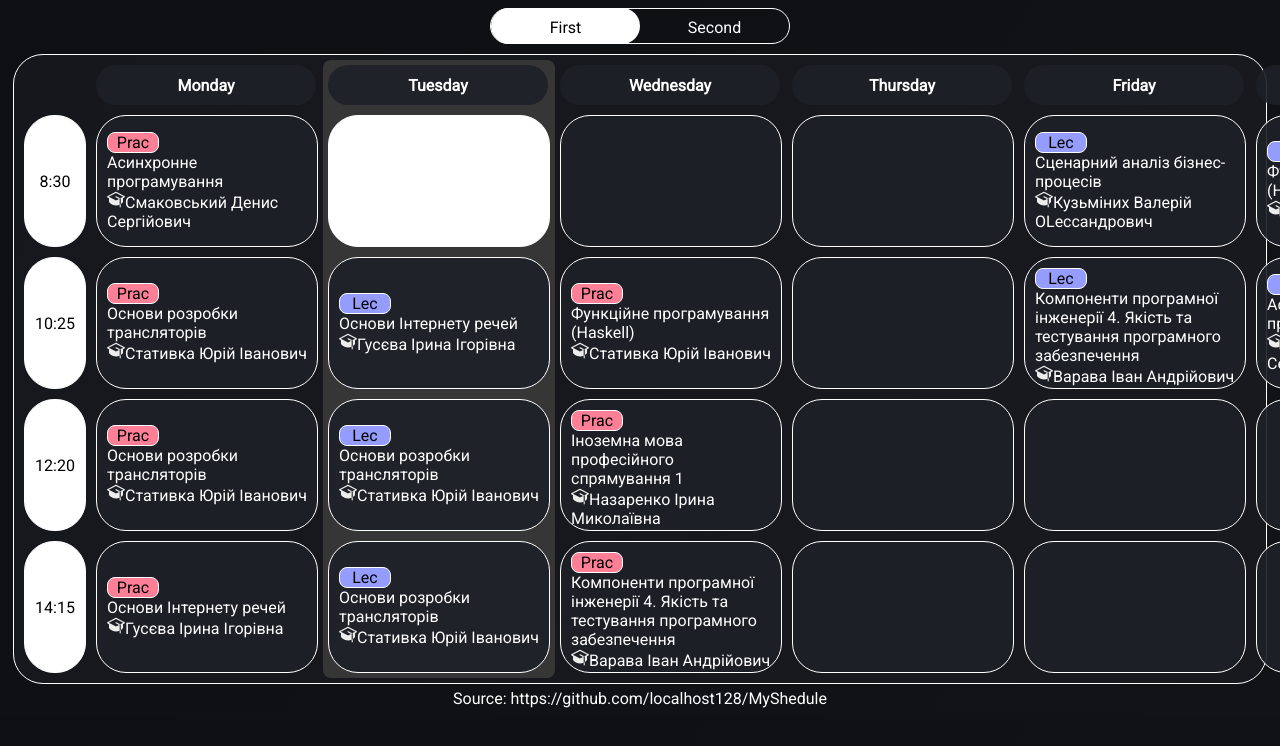
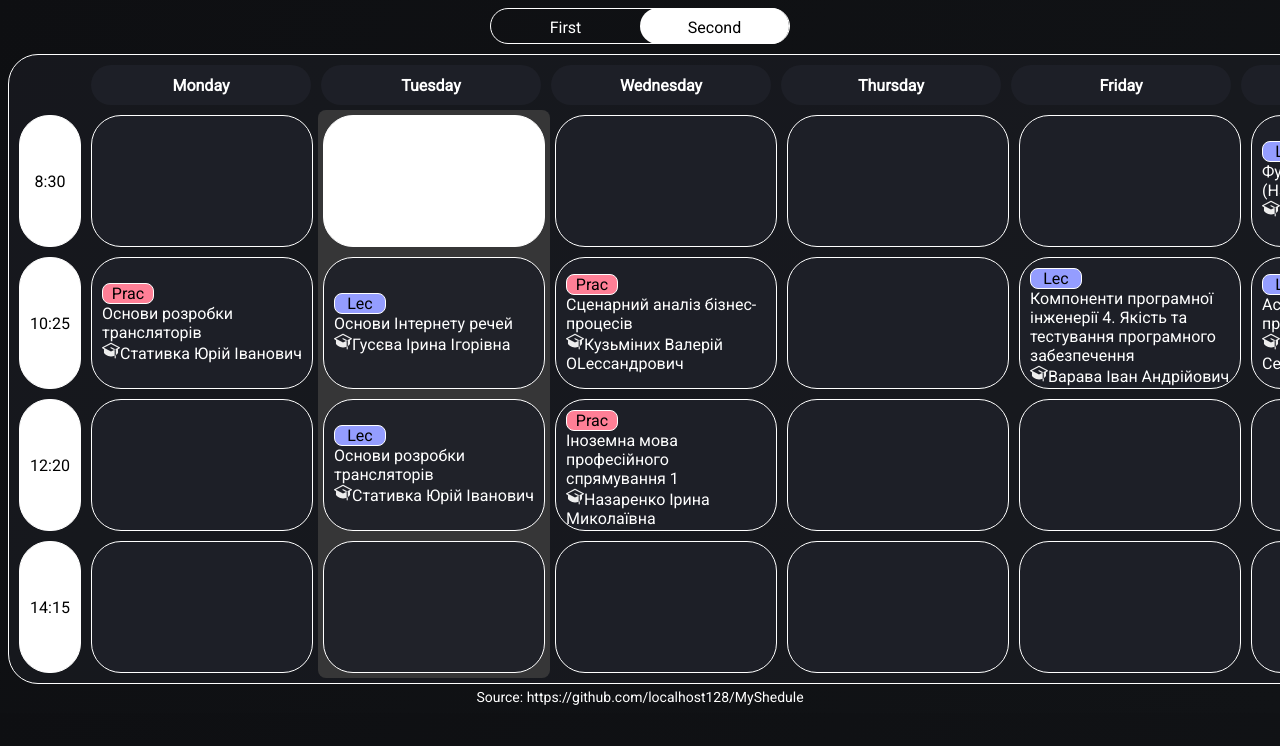
Before and after one commit to localhost128/MyShedule, a plain HTML site: page index.html in a window 1280 px wide. Shown: the top 746 px of the page. Drawn offline with nearby package versions, Linux system fonts and the light colour scheme.

Commit message:
change structure of html; add week changing by date

```diff
--- a/index.html
+++ b/index.html
@@ -10,107 +10,101 @@
 	<script src="https://ajax.googleapis.com/ajax/libs/jquery/3.6.1/jquery.min.js"></script>
 </head>
 <body>
-	<div class="weeks"><a id="firstWeek" class="week current-week" onclick="changeWeek('first')">First</a><a id="secondWeek" class="week" onclick="changeWeek('second')">Second</a></div>
-	<div id="first" class="main">
+	<div class="weeks"><a id="firstWeek" class="week" onclick="changeWeek('first')">First</a><a id="secondWeek" class="week" onclick="changeWeek('second')">Second</a></div>
+
+	<div class="main">
 		<div class="column time">
 			<div class="cell weekday"></div>
-			<div class="cell"><div> 8:30</div></div>
+			<div class="cell"><div>8:30</div></div>
 			<div class="cell"><div>10:25</div></div>
 			<div class="cell"><div>12:20</div></div>
 			<div class="cell"><div>14:15</div></div>
 		</div>
+		<div class="table-container">
+			<div class="weekdays">
+				<div class="cell weekday">Monday</div>
+				<div class="cell weekday">Tuesday</div>
+				<div class="cell weekday">Wednesday</div>
+				<div class="cell weekday">Thursday</div>
+				<div class="cell weekday">Friday</div>
+				<div class="cell weekday">Saturday</div>
+			</div>
+			<div id="first" class="table">
 				<div class="column">
-			<div class="cell weekday"><div>Monday</div></div>
 					<div class="cell"><a href="https://meet.google.com/tkv-jfru-ykg"><div class="type prac">Prac</div><div class="lesson">Асинхронне програмування</div><div class="teacher"><img src="teacher.svg">Смаковський Денис Сергійович</div></a></div>
 					<div class="cell"><a href="https://meet.google.com/qrh-pgko-nzn"><div class="type prac">Prac</div><div class="lesson">Основи розробки трансляторів</div><div class="teacher"><img src="teacher.svg">Стативка Юрій Іванович</div></a></div>
 					<div class="cell"><a href="https://meet.google.com/qrh-pgko-nzn"><div class="type prac">Prac</div><div class="lesson">Основи розробки трансляторів</div><div class="teacher"><img src="teacher.svg">Стативка Юрій Іванович</div></a></div>
 					<div class="cell"><a href="#"><div class="type prac">Prac</div><div class="lesson">Основи Інтернету речей</div><div class="teacher"><img src="teacher.svg">Гусєва Ірина Ігорівна</div></a></div>
 				</div>
 				<div class="column">
-			<div class="cell weekday"><div>Tuesday</div></div>
 					<div class="cell"></div>
 					<div class="cell"><a href="https://meet.google.com/ery-usyn-xvz"><div class="type lec">Lec</div><div class="lesson">Основи Інтернету речей</div><div class="teacher"><img src="teacher.svg">Гусєва Ірина Ігорівна</div></a></div>
 					<div class="cell"><a href="https://meet.google.com/qrh-pgko-nzn"><div class="type lec">Lec</div><div class="lesson">Основи розробки трансляторів</div><div class="teacher"><img src="teacher.svg">Стативка Юрій Іванович</div></a></div>
 					<div class="cell"><a href="https://meet.google.com/qrh-pgko-nzn"><div class="type lec">Lec</div><div class="lesson">Основи розробки трансляторів</div><div class="teacher"><img src="teacher.svg">Стативка Юрій Іванович</div></a></div>
 				</div>
 				<div class="column">
-			<div class="cell weekday"><div>Wednesday</div></div>
 					<div class="cell"></div>
 					<div class="cell"><a href="https://meet.google.com/eon-apra-bqs"><div class="type prac">Prac</div><div class="lesson">Функційне програмування (Haskell)</div><div class="teacher"><img src="teacher.svg">Стативка Юрій Іванович</div></a></div>
 					<div class="cell"><a href="#"><div class="type prac">Prac</div><div class="lesson">Іноземна мова професійного спрямування 1</div><div class="teacher"><img src="teacher.svg">Назаренко Ірина Миколаївна</div></a></div>
 					<div class="cell"><a href="#"><div class="type prac">Prac</div><div class="lesson">Компоненти програмної інженерії 4. Якість та тестування програмного забезпечення</div><div class="teacher"><img src="teacher.svg">Варава Іван Андрійович</div></a></div>
 				</div>
 				<div class="column">
-			<div class="cell weekday"><div>Thursday</div></div>
 					<div class="cell"></div>
 					<div class="cell"></div>
 					<div class="cell"></div>
 					<div class="cell"></div>
 				</div>
 				<div class="column">
-			<div class="cell weekday"><div>Friday</div></div>
 					<div class="cell"><a href="#"><div class="type lec">Lec</div><div class="lesson">Сценарний аналіз бізнес-процесів</div><div class="teacher"><img src="teacher.svg">Кузьміних Валерій ОLecсандрович</div></a></div>
 					<div class="cell"><a href="#"><div class="type lec">Lec</div><div class="lesson">Компоненти програмної інженерії 4. Якість та тестування програмного забезпечення</div><div class="teacher"><img src="teacher.svg">Варава Іван Андрійович</div></a></div>
 					<div class="cell"></div>
 					<div class="cell"></div>
 				</div>
 				<div class="column">
-			<div class="cell weekday"><div>Saturday</div></div>
 					<div class="cell"><a href="https://meet.google.com/eon-apra-bqs"><div class="type lec">Lec</div><div class="lesson">Функційне програмування (Haskell)</div><div class="teacher"><img src="teacher.svg">Стативка Юрій Іванович</div></a></div>
 					<div class="cell"><a href="https://meet.google.com/jpm-onsy-zbj"><div class="type lec">Lec</div><div class="lesson">Асинхронне програмування</div><div class="teacher"><img src="teacher.svg">Смаковський Денис Сергійович</div></a></div>
 					<div class="cell"></div>
 					<div class="cell"></div>
 				</div>
 			</div>
-	<div id="second" class="main hide">
-		<div class="column time">
-			<div class="cell weekday"></div>
-			<div class="cell"><div> 8:30</div></div>
-			<div class="cell"><div>10:25</div></div>
-			<div class="cell"><div>12:20</div></div>
-			<div class="cell"><div>14:15</div></div>
-		</div>
+			<div id="second" class="table">
 				<div class="column">
-			<div class="cell weekday"><div>Monday</div></div>
 					<div class="cell"></div>
 					<div class="cell"><a href="https://meet.google.com/qrh-pgko-nzn"><div class="type prac">Prac</div><div class="lesson">Основи розробки трансляторів</div><div class="teacher"><img src="teacher.svg">Стативка Юрій Іванович</div></a></div>
 					<div class="cell"></div>
 					<div class="cell"></div>
 				</div>
 				<div class="column">
-			<div class="cell weekday"><div>Tuesday</div></div>
+					<div class="cell"></div>
 					<div class="cell"><a href="https://meet.google.com/ery-usyn-xvz"><div class="type lec">Lec</div><div class="lesson">Основи Інтернету речей</div><div class="teacher"><img src="teacher.svg">Гусєва Ірина Ігорівна</div></a></div>
 					<div class="cell"><a href="https://meet.google.com/qrh-pgko-nzn"><div class="type lec">Lec</div><div class="lesson">Основи розробки трансляторів</div><div class="teacher"><img src="teacher.svg">Стативка Юрій Іванович</div></a></div>
 					<div class="cell"></div>
-			<div class="cell"></div>
 				</div>
 				<div class="column">
-			<div class="cell weekday"><div>Wednesday</div></div>
 					<div class="cell"></div>
 					<div class="cell"><a href="#"><div class="type prac">Prac</div><div class="lesson">Сценарний аналіз бізнес-процесів</div><div class="teacher"><img src="teacher.svg">Кузьміних Валерій ОLecсандрович</div></a></div>
 					<div class="cell"><a href="#"><div class="type prac">Prac</div><div class="lesson">Іноземна мова професійного спрямування 1</div><div class="teacher"><img src="teacher.svg">Назаренко Ірина Миколаївна</div></a></div>
 					<div class="cell"></div>
 				</div>
 				<div class="column">
-			<div class="cell weekday"><div>Thursday</div></div>
 					<div class="cell"></div>
 					<div class="cell"></div>
 					<div class="cell"></div>
 					<div class="cell"></div>
 				</div>
 				<div class="column">
-			<div class="cell weekday"><div>Friday</div></div>
 					<div class="cell"></div>
 					<div class="cell"><a href="#"><div class="type lec">Lec</div><div class="lesson">Компоненти програмної інженерії 4. Якість та тестування програмного забезпечення</div><div class="teacher"><img src="teacher.svg">Варава Іван Андрійович</div></a></div>
 					<div class="cell"></div>
 					<div class="cell"></div>
 				</div>
 				<div class="column">
-			<div class="cell weekday"><div>Saturday</div></div>
 					<div class="cell"><a href="https://meet.google.com/eon-apra-bqs"><div class="type lec">Lec</div><div class="lesson">Функційне програмування (Haskell)</div><div class="teacher"><img src="teacher.svg">Стативка Юрій Іванович</div></a></div>
 					<div class="cell"><a href="https://meet.google.com/jpm-onsy-zbj"><div class="type lec">Lec</div><div class="lesson">Асинхронне програмування</div><div class="teacher"><img src="teacher.svg">Смаковський Денис Сергійович</div></a></div>
 					<div class="cell"></div>
 					<div class="cell"></div>
+				</div>
+			</div>
 		</div>
 	</div>
 	<div class="footer">Source: <a href="https://github.com/localhost128/MyShedule">https://github.com/localhost128/MyShedule</div>
@@ -119,25 +113,57 @@
 	<script>
 	function changeWeek(week) {
 		if($("#" + week).hasClass('hide')){
-			$(".main").toggleClass('hide');
+			$(".table").toggleClass('hide');
 			$(".week").toggleClass('current-week');
 		}
 	}
 	</script>
 	<script>
-	$(document).ready(setCurrent);
+	setCurrent();
 	function setCurrent() {
+		let date = '09.05.2022'
+		let start = new Date(date);
 		let now = new Date();
-		let col = now.getUTCDay();
-		let row = Math.floor(((now.getHours() - 8) * 60 + now.getMinutes() - 30) / 115) + 1;
+		let delta = getNumberOfDays(start, now)
 
-		if (col > 0 && row >0 && row < 5){
-			$(".main" ).each(function( index ) {
-				column = $(this).find('.column').eq(col)
-				column.addClass('current-day')
-				.find('.cell').eq(row).addClass('current-lesson')
+		let col = now.getUTCDay()-1;
+		let row = Math.floor(((now.getHours()) * 60 + now.getMinutes() - 520) / 115);
+
+		if((Math.ceil(delta/7) % 2) == 0){
+			curent_week_1 = "first";
+			curent_week_2 = "second";
+		}else{
+			curent_week_1 = "second";
+			curent_week_2 = "first";
+		}
+		$('#' + curent_week_1).addClass('hide');
+		$('#' + curent_week_2 + "Week").addClass('current-week');
+
+
+		if(col >= 0){
+			$('.table').each(function( index ) {
+				column = $(this).find('.column').eq(col);
+				column.addClass('current-day');
+				if (row>=0){
+					column.find('.cell').eq(row).addClass('current-lesson');
+				}
 			});
 		}
+	}
+	function getNumberOfDays(start, end) {
+		const date1 = new Date(start);
+		const date2 = new Date(end);
+
+		// One day in milliseconds
+		const oneDay = 1000 * 60 * 60 * 24;
+
+		// Calculating the time difference between two dates
+		const diffInTime = date2.getTime() - date1.getTime();
+
+		// Calculating the no. of days between two dates
+		const diffInDays = Math.round(diffInTime / oneDay);
+
+		return diffInDays;
 	 }
 	</script>
 </body>
--- a/style.css
+++ b/style.css
@@ -39,17 +39,33 @@ a {
 	color: black;
 }
 
+
 .main{
 	display: flex;
 	flex-direction: row;
 	justify-content: space-evenly;
 	border: 1px solid white;
 	border-radius: 30px;
-	margin: 5px;
+	margin: auto;
+	margin-top: 5px;
+	margin-bottom: 5px;
 	padding: 5px;
 	background-color: rgba(31, 33, 40, 0.5);
+	width: 1464px;
+}
+.weekdays{
+	display: flex;
+	flex-direction: row;
 }
 
+.table-container{
+	display: flex;
+	flex-direction: column;
+}
+.table{
+	display: flex;
+	flex-direction: row;
+}
 .column{
 	display: flex;
 	flex-direction: column;
@@ -134,6 +150,7 @@ img{
 
 .footer{
 	text-align: center;
+	font-size: 14px;
 }
 .footer a{
 	color: white;
```
Also changed, not shown: data.txt, template.txt, 2 other files. Lines whose indentation alone changed are shown as unchanged.
